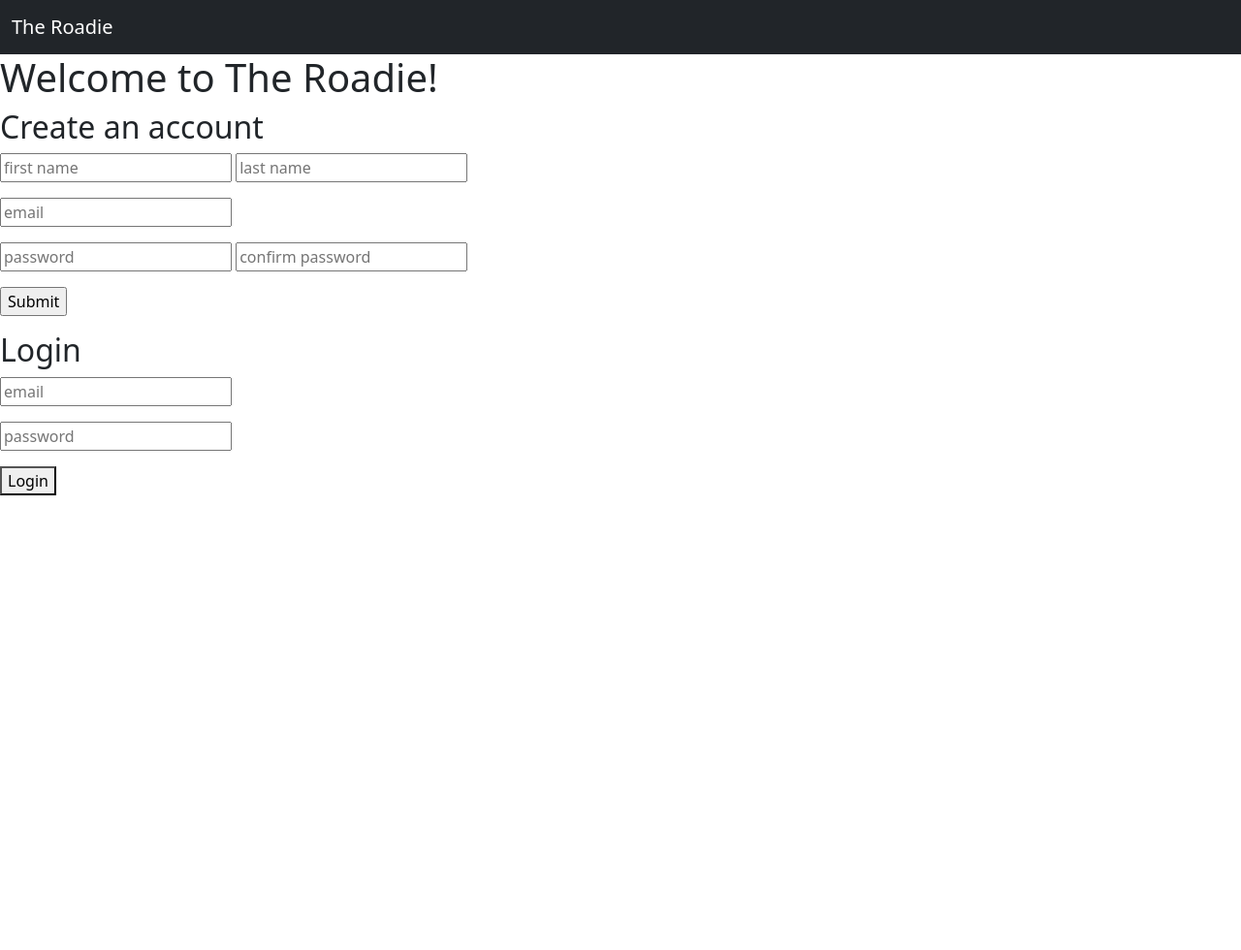
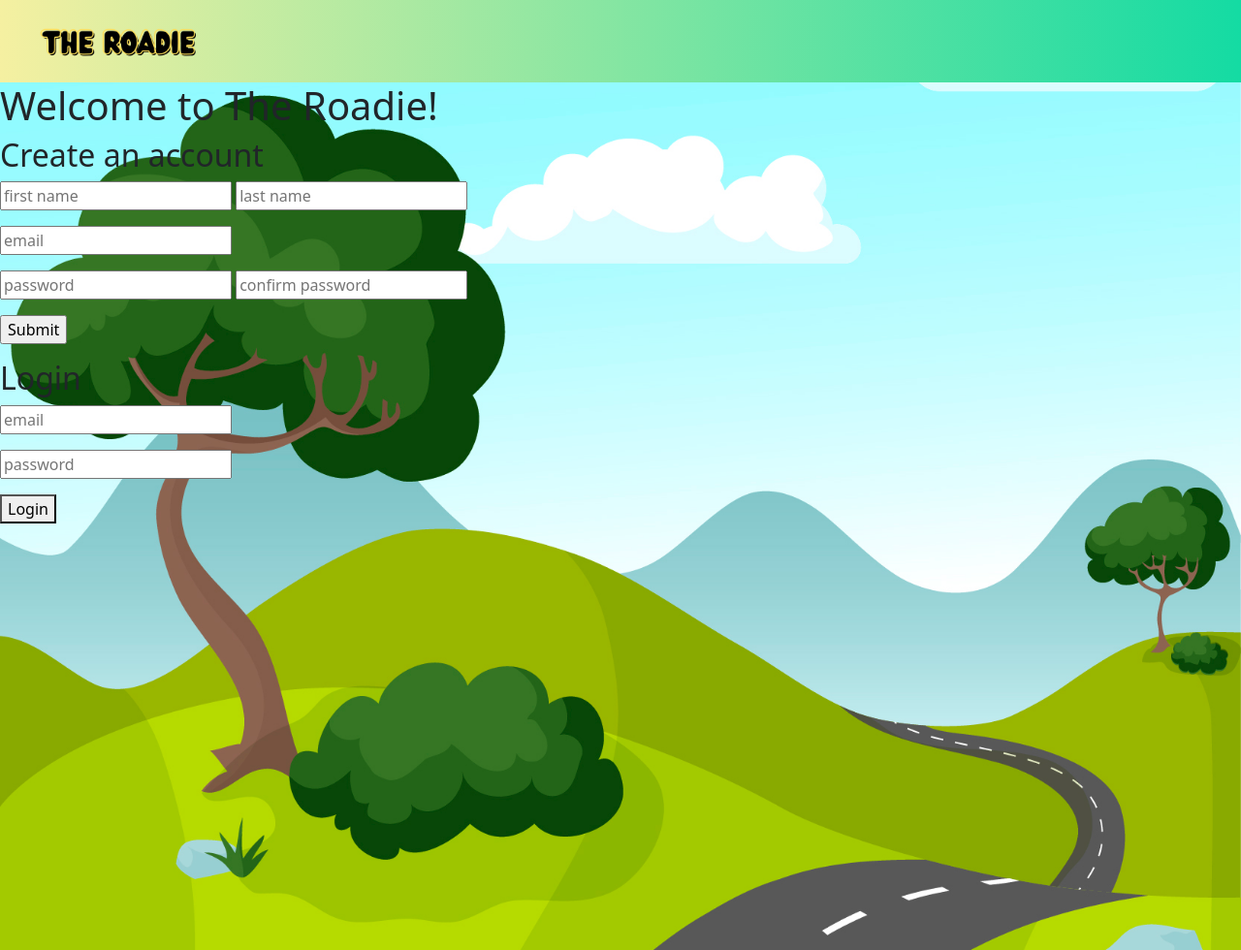
Before and after one commit to moneyesh/TheRoadie, a Flask app: page / in a window 1280 px wide. Shown: the whole page at 97% size. Before the commit the page ends 511 px from the top, so only its background shows below. Run offline with Flask 2, Linux system fonts and the light colour scheme.

Commit message:
list name done, starting to design

```diff
--- a/countdown.py
+++ b/countdown.py
@@ -1,4 +1,4 @@
 import datetime
-
+#testing how countdown works
 trip_countdown = datetime.date(trip.leave_date) - datetime.date.today()
 return(f"Your trip to {trip.to_dest} is in: {trip} days")
--- a/model.py
+++ b/model.py
@@ -46,7 +46,7 @@ class List(db.Model):
     to_dos = db.relationship("ToDo", back_populates='list')
 
     def __repr__(self):
-        return f'<List Table: list_id={self.list_id}, trip_id={self.trip_id}>'
+        return f'<List Table: list_id={self.list_id}, trip_id={self.trip_id}, list_name={self.list_name}>'
 
 
 class Trip(db.Model):
--- a/seed_database.py
+++ b/seed_database.py
@@ -1,5 +1,4 @@
 import os
-from random import choice,  randint
 from datetime import datetime
 
 import crud
--- a/server.py
+++ b/server.py
@@ -9,7 +9,7 @@ from datetime import date
 
 app = Flask(__name__)
 
-app.secret_key = "devok"
+app.secret_key = "dev"
 app.jinja_env.undefined = StrictUndefined
 
 FRONT_GOOGLE = os.environ['FRONT_GOOGLE']
--- a/static/JS/my-trips.js
+++ b/static/JS/my-trips.js
@@ -40,6 +40,7 @@ document.querySelector("#create-trip").addEventListener('submit', (event) => {
     const toDest = document.querySelector("#to").value;
     const fromDest = document.querySelector("#from").value;
     const toDoListInputs = document.querySelectorAll(".to-do-list-item");
+    const listName = document.querySelector("#list_name").value;
     const toDoListItems = [];
     for (const toDoListInput of toDoListInputs) {
         toDoListItems.push(toDoListInput.value);
@@ -50,7 +51,8 @@ document.querySelector("#create-trip").addEventListener('submit', (event) => {
         return_date:returnDate,
         to:toDest,
         from:fromDest,
-        to_do_list_items:toDoListItems
+        to_do_list_items:toDoListItems,
+        list_name: listName
 
     };
 
--- a/static/style/style.css
+++ b/static/style/style.css
@@ -60,3 +60,39 @@
     width: 20%;
     gap: 5px;
 }
+
+#menu-bar {
+    background-image: linear-gradient(-90deg ,#14DBA3,#F5F0A1);
+}
+.nav-item:hover {
+    font-weight: 600;
+    border-bottom: 1px solid #ffff;
+
+}
+.navbar-brand img {
+    width: 180px;
+    margin-top: 5px;
+    margin-left: 20px;
+}
+@media only screen and (max-width: 1000px) {
+    .nav-item:hover {
+        border-bottom: none!important;
+    }
+}
+
+#login {
+     background: url(/static/images/landscape.jpg) no-repeat center center fixed;
+     display: table;
+     height: 100%;
+     position: relative;
+     width: 100%;
+     background-size: cover;
+
+}
+
+.empty {
+    height:400px;
+    width:100%;
+
+
+}
--- a/templates/base.html
+++ b/templates/base.html
@@ -15,17 +15,17 @@
   </head>
 
   <body>
-    <nav class="navbar navbar-expand-lg navbar-dark bg-dark">
+    <nav class="navbar navbar-expand-lg" id="menu-bar">
       <div class="container-fluid">
-        <a class="navbar-brand" href="/">The Roadie</a>
+        <a class="navbar-brand" href="/"><img src="/static/images/TheRoadie.png"></a>
         <button class="navbar-toggler" type="button" data-bs-toggle="collapse" data-bs-target="#navbarNav" aria-controls="navbarNav" aria-expanded="false" aria-label="Toggle navigation">
           <span class="navbar-toggler-icon"></span>
         </button>
         <div class="collapse navbar-collapse" id="navbarNav">
           {% if 'user_email' in session%}
-          <ul class="navbar-nav">
+          <ul class="navbar-nav ms-auto">
             <li class="nav-item">
-              <a class="nav-link active" aria-current="page" href="/dashboard">Dashboard</a>
+              <a class="nav-link" aria-current="page" href="/dashboard">Dashboard</a>
             </li>
             <li class="nav-item">
               <a class="nav-link" href="/map">Weather Map</a>
--- a/templates/homepage.html
+++ b/templates/homepage.html
@@ -4,9 +4,12 @@
 
 
 {% block body %}
+<div id="login">
+    <div class="login-text">
+        <h1> Welcome to The Roadie!</h1>
 
-<h1> Welcome to The Roadie!</h1>
-<h2> Create an account </h2>
+    <h2> Create an account </h2>
+</div>
 <form action="/register" method="POST">
 
     <p>
@@ -44,4 +47,8 @@
     </p>
 
 </form>
+<br>
+<div class="empty"></div>
+</div>
+
 {% endblock %}
--- a/templates/my-trips.html
+++ b/templates/my-trips.html
@@ -27,7 +27,7 @@
     <br>
     <div id="to-do-form" class="hidden">
         <label> List Name: </label>
-        <input type="text" id="list-name" placeholder="ex: dad's packing list, snacks, prep the car"></input>
+        <input type="text" id="list_name" placeholder="ex: dad's packing list, snacks, prep the car"></input>
         <br/>
         <br/>
         <div id="to-do-list"></div>
--- a/templates/update-trip.html
+++ b/templates/update-trip.html
@@ -25,6 +25,10 @@
     <br/>
 
     <div id="updated-to-do" class="add-new-to-do-container">
+        {% for list in trip.lists %}
+        <h5>{{list.list_name}}</h5>
+        {% endfor %}
+
         <p>{% for list in trip.lists %}</p>
            {% for to_do in list.to_dos %}
         <div id="container-{{ to_do.task_id }}" class="to-do-container">
@@ -37,7 +41,7 @@
     </div>
     <div>
 
-        <input class="update_to_do" id="new-updated-to-do-item" placeholder="enter a to-do to add to your list"></input>
+        <input class="update_to_do" id="new-updated-to-do-item" placeholder="enter to-do to add"></input>
         <button type="button" id="add-to-do-button" onclick="addToDo({{list.list_id}})">+ Add a to-do</button>
 
     </div>
```
Also changed, not shown: static/images/TheRoadie.png (added), static/images/landscape.jpg (added).
